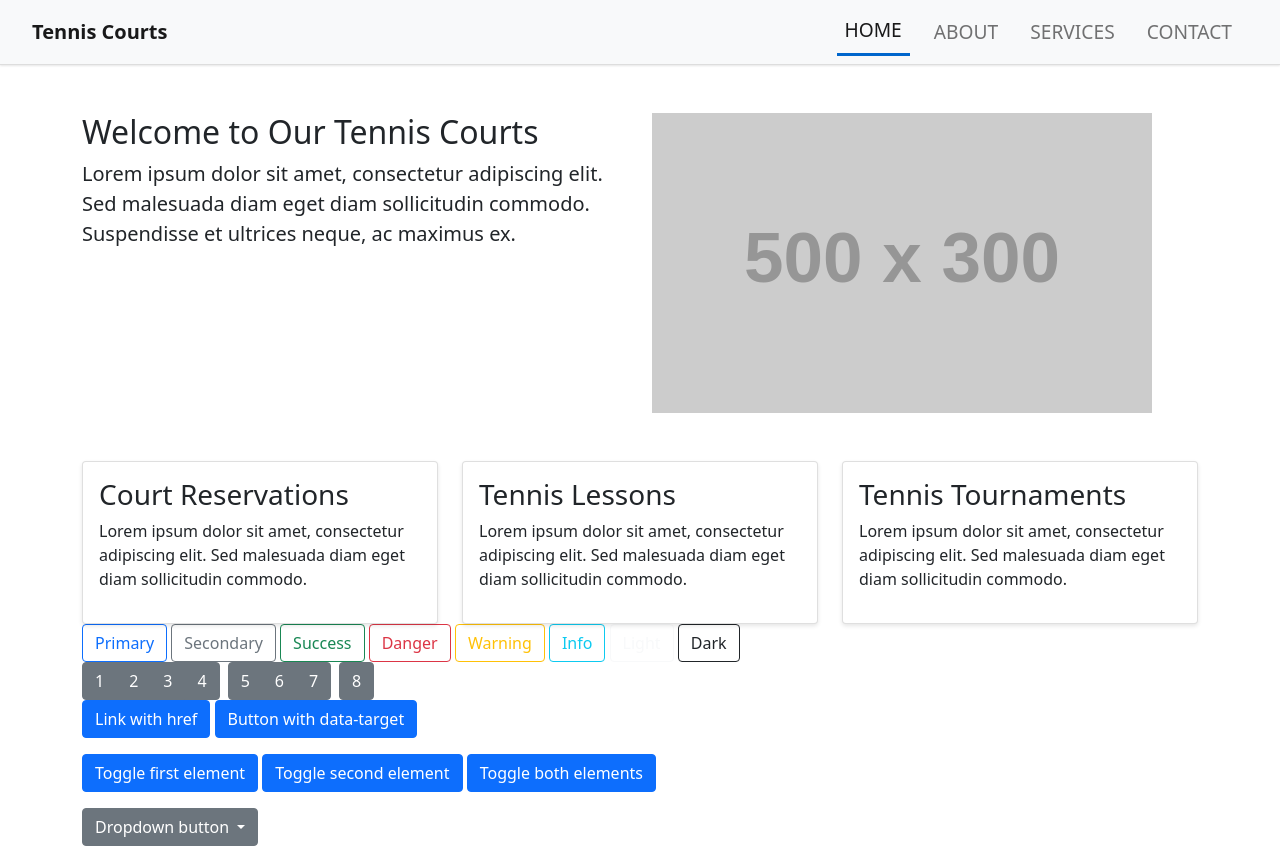
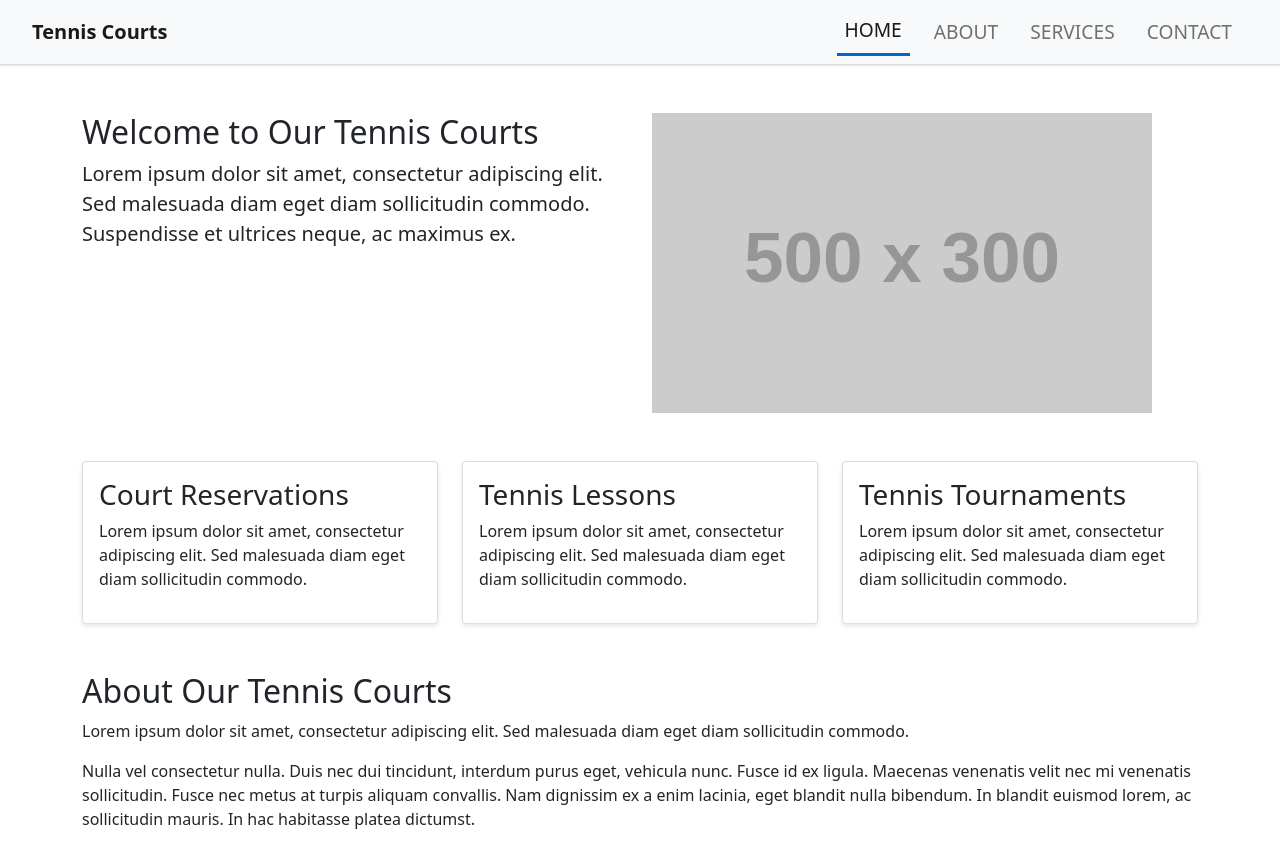
Before and after one commit to IkkeLucky/bootstrap-with-ai, a plain HTML site: page index.html in a window 1280 px wide. Shown: the top 849 px of the page. Drawn offline with nearby package versions, Linux system fonts and the light colour scheme; placeholder pictures from the web are drawn by us.

Commit message:
cleanup starting with apartment web

```diff
--- a/index.html
+++ b/index.html
@@ -75,79 +75,6 @@
               <p>Lorem ipsum dolor sit amet, consectetur adipiscing elit. Sed malesuada diam eget diam sollicitudin commodo.</p>
             </div>
           </div>
-        </div>
-      </div>
-
-      <button type="button" class="btn btn-outline-primary">Primary</button>
-      <button type="button" class="btn btn-outline-secondary">Secondary</button>
-      <button type="button" class="btn btn-outline-success">Success</button>
-      <button type="button" class="btn btn-outline-danger">Danger</button>
-      <button type="button" class="btn btn-outline-warning">Warning</button>
-      <button type="button" class="btn btn-outline-info">Info</button>
-      <button type="button" class="btn btn-outline-light">Light</button>
-      <button type="button" class="btn btn-outline-dark">Dark</button>
-
-      <div class="btn-toolbar" role="toolbar" aria-label="Toolbar with button groups">
-        <div class="btn-group mr-2" role="group" aria-label="First group">
-          <button type="button" class="btn btn-secondary">1</button>
-          <button type="button" class="btn btn-secondary">2</button>
-          <button type="button" class="btn btn-secondary">3</button>
-          <button type="button" class="btn btn-secondary">4</button>
-        </div>
-        <div class="btn-group mr-2" role="group" aria-label="Second group">
-          <button type="button" class="btn btn-secondary">5</button>
-          <button type="button" class="btn btn-secondary">6</button>
-          <button type="button" class="btn btn-secondary">7</button>
-        </div>
-        <div class="btn-group" role="group" aria-label="Third group">
-          <button type="button" class="btn btn-secondary">8</button>
-        </div>
-      </div>
-
-      <p>
-        <a class="btn btn-primary" data-toggle="collapse" href="#collapseExample" role="button" aria-expanded="false" aria-controls="collapseExample">
-          Link with href
-        </a>
-        <button class="btn btn-primary" type="button" data-toggle="collapse" data-target="#collapseExample" aria-expanded="false" aria-controls="collapseExample">
-          Button with data-target
-        </button>
-      </p>
-      <div class="collapse" id="collapseExample">
-        <div class="card card-body">
-          Anim pariatur cliche reprehenderit, enim eiusmod high life accusamus terry richardson ad squid. Nihil anim keffiyeh helvetica, craft beer labore wes anderson cred nesciunt sapiente ea proident.
-        </div>
-      </div>
-
-      <p>
-        <a class="btn btn-primary" data-toggle="collapse" href="#multiCollapseExample1" role="button" aria-expanded="false" aria-controls="multiCollapseExample1">Toggle first element</a>
-        <button class="btn btn-primary" type="button" data-toggle="collapse" data-target="#multiCollapseExample2" aria-expanded="false" aria-controls="multiCollapseExample2">Toggle second element</button>
-        <button class="btn btn-primary" type="button" data-toggle="collapse" data-target=".multi-collapse" aria-expanded="false" aria-controls="multiCollapseExample1 multiCollapseExample2">Toggle both elements</button>
-      </p>
-      <div class="row">
-        <div class="col">
-          <div class="collapse multi-collapse" id="multiCollapseExample1">
-            <div class="card card-body">
-              Anim pariatur cliche reprehenderit, enim eiusmod high life accusamus terry richardson ad squid. Nihil anim keffiyeh helvetica, craft beer labore wes anderson cred nesciunt sapiente ea proident.
-            </div>
-          </div>
-        </div>
-        <div class="col">
-          <div class="collapse multi-collapse" id="multiCollapseExample2">
-            <div class="card card-body">
-              Anim pariatur cliche reprehenderit, enim eiusmod high life accusamus terry richardson ad squid. Nihil anim keffiyeh helvetica, craft beer labore wes anderson cred nesciunt sapiente ea proident.
-            </div>
-          </div>
-        </div>
-      </div>
-
-      <div class="dropdown">
-        <button class="btn btn-secondary dropdown-toggle" type="button" id="dropdownMenuButton" data-toggle="dropdown" aria-haspopup="true" aria-expanded="false">
-          Dropdown button
-        </button>
-        <div class="dropdown-menu" aria-labelledby="dropdownMenuButton">
-          <a class="dropdown-item" href="#">Action</a>
-          <a class="dropdown-item" href="#">Another action</a>
-          <a class="dropdown-item" href="#">Something else here</a>
         </div>
       </div>
 
```
